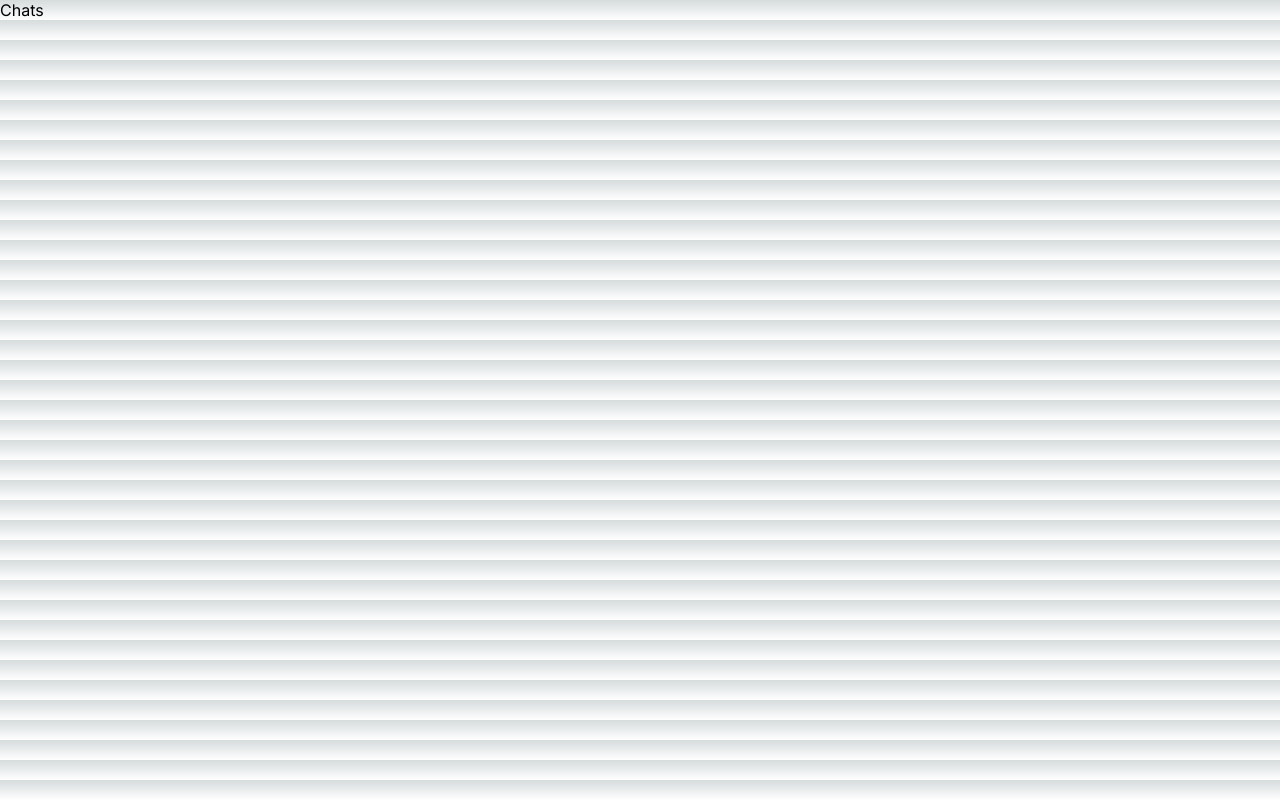
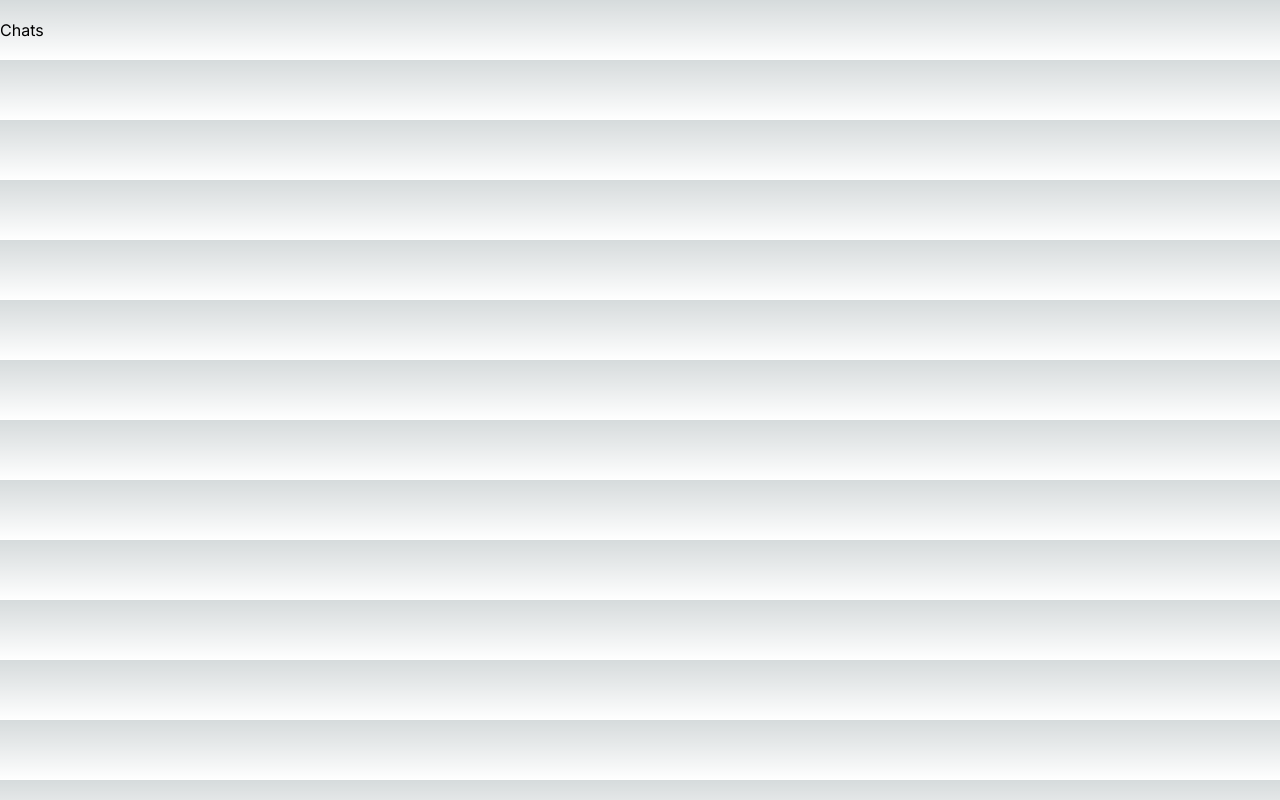
Before and after one commit to akvo/rag-doll, a Next.js app in the folder frontend/: page /chats in a window 1280 px wide. Built offline with nearby package versions, Linux system fonts and the light colour scheme.

Commit message:
[#11] Initial TokenContextProvider

```diff
--- a/frontend/src/app/layout.js
+++ b/frontend/src/app/layout.js
@@ -1,17 +1,24 @@
 import { Inter } from "next/font/google";
 import "./globals.css";
+import { TokenContextProvider } from "@/context";
 
 const inter = Inter({ subsets: ["latin"] });
 
 export const metadata = {
-  title: "Create Next App",
-  description: "Generated by create next app",
+  title: "Agriconnect",
+  description: "Lorem ipsum sit dolor...",
 };
 
 export default function RootLayout({ children }) {
   return (
     <html lang="en">
-      <body className={inter.className}>{children}</body>
+      <TokenContextProvider>
+        <body className={inter.className}>
+          <header>&nbsp;</header>
+          {children}
+          <footer>&nbsp;</footer>
+        </body>
+      </TokenContextProvider>
     </html>
   );
 }
--- /dev/null
+++ b/frontend/src/app/loading.js
@@ -0,0 +1,5 @@
+const Loading = () => {
+  return <div>Loading</div>;
+};
+
+export default Loading;
--- /dev/null
+++ b/frontend/src/context/TokenContextProvider.js
@@ -0,0 +1,18 @@
+"use client";
+import { createContext, useContext, useState } from "react";
+
+const TokenContext = createContext();
+
+const TokenContextProvider = ({ children }) => {
+  const [token, setToken] = useState(null);
+
+  return (
+    <TokenContext.Provider value={{ token, setToken }}>
+      {children}
+    </TokenContext.Provider>
+  );
+};
+
+export const useToken = () => useContext(TokenContext);
+
+export default TokenContextProvider;
--- /dev/null
+++ b/frontend/src/context/index.js
@@ -0,0 +1 @@
+export { default as TokenContextProvider } from "./TokenContextProvider";
```
Also changed, not shown: frontend/src/app/page.js (+10 -3 lines).
